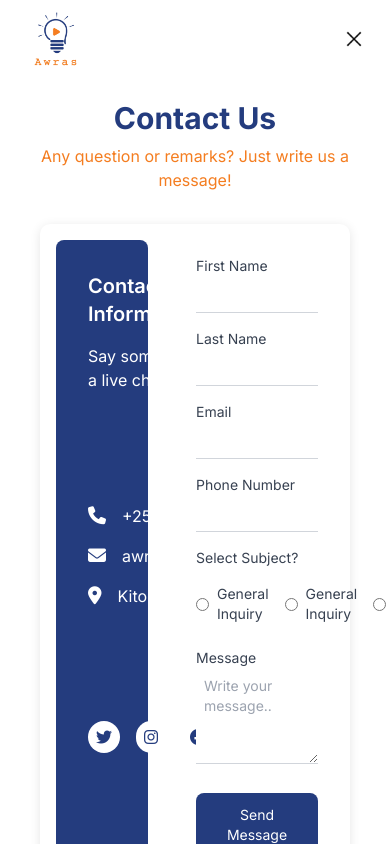
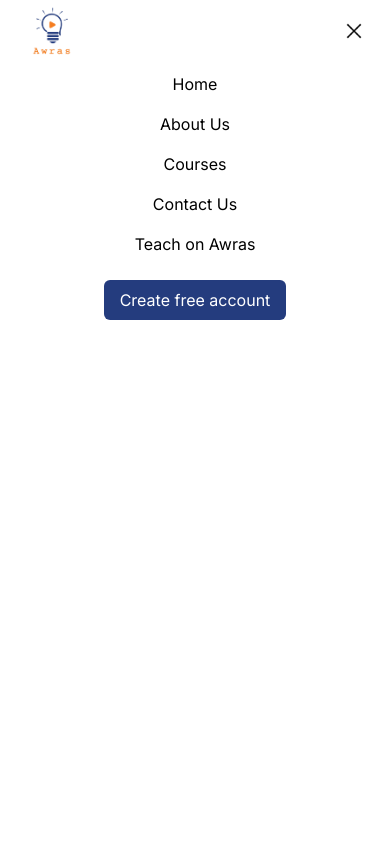
Before and after one commit to Lozaashenafi/awras, a React (Vite) app in the folder client/: page /contact in a window 390 px wide. Both pictures are taken after a click on the button 354 px from the left and 39 px from the top of the page. Shown: the top 844 px of the page. Built offline with nearby package versions, Linux system fonts and the light colour scheme.

Commit message:
some responsivness

```diff
--- a/client/src/components/AboutUs/About.jsx
+++ b/client/src/components/AboutUs/About.jsx
@@ -8,12 +8,14 @@ function About() {
       <div className="container mx-auto flex flex-col lg:flex-row items-center gap-8">
         {/* Left Content */}
         <div className="lg:w-1/2 text-center lg:text-left">
-          <h2 className="text-3xl font-bold text-primaryBlue mb-4">About Us</h2>
-          <h3 className="text-4xl  font-bold text-primaryBlue lineSpace">
+          <h2 className=" text-1xl md:text-3xl font-bold text-primaryBlue mb-4">
+            About Us
+          </h2>
+          <h3 className="text-2xl md:text-4xl  font-bold text-primaryBlue lineSpace">
             <span className="text-orange">Awras </span>
             Unlocking Opportunities And Gateway To Quality Learning
           </h3>
-          <p className="text-gray-600 mt-4">
+          <p className="text-text mt-4 text-sm md:text-base">
             Awras is your gateway to practical e-learning that opens doors to
             new opportunities. Launched in 2024, Awras offers high-quality
             courses designed to boost your skills and prepare you for a
@@ -28,7 +30,7 @@ function About() {
 
         {/* Right Content */}
         <div className="lg:w-1/2 ">
-          <div className=" bg-lightBlue rounded-lg overflow-hidden w-2/3 mx-auto relative">
+          <div className=" bg-lightBlue rounded-lg overflow-hidden w-5/6 md:w-2/3 mx-auto relative">
             <img
               src={about1}
               alt="Video call"
--- a/client/src/components/AboutUs/Benefits.jsx
+++ b/client/src/components/AboutUs/Benefits.jsx
@@ -6,8 +6,9 @@ const Benefits = () => {
       <div className="container mx-auto px-6 text-center">
         {/* Header Section */}
         <h3 className="text-orange font-semibold text-lg">Our Benefits</h3>
-        <h2 className="text-3xl font-bold text-dark mt-2">
-          By Joining Awras Platform, One <br /> Can Avail a Lot Of Benefits.
+        <h2 className="text-2xl md:text-3xl font-bold text-dark mt-2 lineSpace">
+          By Joining Awras Platform, One <br className="hidden md:block" /> Can
+          Avail a Lot Of Benefits.
         </h2>
 
         {/* Benefits Grid */}
@@ -27,9 +28,13 @@ const Benefits = () => {
               </div>
 
               {/* Title */}
-              <h4 className="font-bold text-xl text-dark">{benefit.title}</h4>
+              <h4 className="font-bold text-base md:text-xl text-dark">
+                {benefit.title}
+              </h4>
               {/* Description */}
-              <p className="text-text mt-2">{benefit.description}</p>
+              <p className="text-text text-sm md:text-base mt-2">
+                {benefit.description}
+              </p>
             </div>
           ))}
         </div>
--- a/client/src/components/Root/Header.jsx
+++ b/client/src/components/Root/Header.jsx
@@ -15,20 +15,20 @@ function Header() {
   };
 
   const handleLanguageChange = (event) => {
-    i18n.changeLanguage(event.target.value); // Change language
+    i18n.changeLanguage(event.target.value);
   };
 
   return (
     <>
-      <nav className="navStick flex items-center justify-between px-6 py-2 w-full bg-white">
+      <nav className="navStick flex items-center justify-between px-6 py-1  w-full bg-white fixed top-0 z-50 md:py-2">
         <NavLink to={"/"}>
-          <img className="w-16" src={logo} alt="Logo" />
+          <img className="w-14 md:w-16" src={logo} alt="Logo" />
         </NavLink>
 
         <div className="relative flex-grow max-w-sm hidden md:flex">
           <input
             type="text"
-            placeholder={t("searchPlaceholder")} // Translated placeholder
+            placeholder={t("searchPlaceholder")}
             className="w-full border rounded-md pl-10 pr-4 py-2 text-sm focus:outline-none"
           />
           <img
@@ -116,6 +116,51 @@ function Header() {
           </button>
         </div>
       </nav>
+
+      {isMenuOpen && (
+        <div className="fixed top-0 left-0 w-full h-full bg-white z-40 flex flex-col items-center p-6 lg:hidden overflow-y-auto shadow-md">
+          <button
+            onClick={toggleMenu}
+            className="self-end focus:outline-none mb-4"
+          >
+            <img src={closeIcon} alt="Close Menu" className="w-6 h-6" />
+          </button>
+          <NavLink to="/" className="text-black py-2" onClick={toggleMenu}>
+            {t("home")}
+          </NavLink>
+          <NavLink to="/about" className="text-black py-2" onClick={toggleMenu}>
+            {t("aboutUs")}
+          </NavLink>
+          <NavLink
+            to="/courses"
+            className="text-black py-2"
+            onClick={toggleMenu}
+          >
+            {t("courses")}
+          </NavLink>
+          <NavLink
+            to="/contact"
+            className="text-black py-2"
+            onClick={toggleMenu}
+          >
+            {t("contactUs")}
+          </NavLink>
+          <NavLink
+            to="/teachers"
+            className="text-black py-2"
+            onClick={toggleMenu}
+          >
+            {t("teachOnAwras")}
+          </NavLink>
+          <NavLink
+            to="/signup"
+            className="bg-primaryBlue text-white py-2 px-4 rounded-md mt-4"
+            onClick={toggleMenu}
+          >
+            {t("createAccount")}
+          </NavLink>
+        </div>
+      )}
     </>
   );
 }
--- a/client/src/index.css
+++ b/client/src/index.css
@@ -16,6 +16,6 @@ body {
 }
 @layer utilities {
   .section-container {
-    @apply py-16 px-4 sm:py-12 sm:px-6 md:py-14 md:px-8 lg:py-16 lg:px-12 xl:py-20 xl:px-20  mx-auto;
+    @apply py-5 px-5 sm:py-12 sm:px-6 md:py-14 md:px-8 lg:py-16 lg:px-12 xl:py-20 xl:px-20  mx-auto;
   }
 }
--- a/client/src/pages/AboutUs/AboutUs.css
+++ b/client/src/pages/AboutUs/AboutUs.css
@@ -1,3 +1,9 @@
 .lineSpace {
   line-height: 1.5;
 }
+/* Styles for mobile screens (max-width: 768px) */
+@media (max-width: 768px) {
+  .lineSpace {
+    line-height: 1.2;
+  }
+}
--- a/client/src/pages/contactUs/ContactUs.jsx
+++ b/client/src/pages/contactUs/ContactUs.jsx
@@ -3,52 +3,24 @@ import "@fortawesome/fontawesome-free/css/all.min.css"; // Import FontAwesome
 
 const ContactUs = () => {
   return (
-    <section className="section-container bg-white py-12 mt-9">
-      <div className="container mx-auto px-6">
+    <section className="section-container bg-white py-8 mt-9">
+      <div className="container mx-auto px-4 sm:px-6 lg:px-8">
         {/* Title */}
-        <div className="text-center mb-8">
-          <h2 className="text-3xl font-bold text-primaryBlue">Contact Us</h2>
-          <p className="text-orange mt-2">
+        <div className="text-center mb-6">
+          <h2 className="text-2xl md:text-3xl font-bold text-primaryBlue">
+            Contact Us
+          </h2>
+          <p className="text-orange mt-2 text-sm md:text-base">
             Any question or remarks? Just write us a message!
           </p>
         </div>
+
         {/* Contact Section */}
-        <div className="bg-white cardBorder rounded-lg grid grid-cols-5">
-          {/* Left Side - Contact Information */}
-          <div className="bg-primaryBlue text-white p-8 rounded-lg m-4 col-span-2 grid justify-between">
-            <div>
-              <h3 className="text-xl font-semibold mb-4">
-                Contact Information
-              </h3>
-              <p className="mb-6">Say something to start a live chat!</p>
-            </div>
-
-            <ul className="space-y-4">
-              <li className="flex items-center">
-                <i className="fas fa-phone text-lg mr-4"></i>
-                <span>+25192 3456 789</span>
-              </li>
-              <li className="flex items-center">
-                <i className="fas fa-envelope text-lg mr-4"></i>
-                <span>awras@gmail.com</span>
-              </li>
-              <li className="flex items-center">
-                <i className="fas fa-map-marker-alt text-lg mr-4"></i>
-                <span>Kito Furdis</span>
-              </li>
-            </ul>
-            {/* Social Media Icons */}
-            <div className="mt-6 flex space-x-4 h-8">
-              <i className="fab fa-twitter bg-white text-primaryBlue p-2 rounded-full"></i>
-              <i className="fab fa-instagram bg-white text-primaryBlue p-2 rounded-full"></i>
-              <i className="fab fa-facebook bg-white text-primaryBlue p-2 rounded-full"></i>
-            </div>
-          </div>
-
-          {/* Right Side - Form */}
-          <div className="p-8 col-span-3">
+        <div className="bg-white cardBorder rounded-lg grid grid-cols-1 lg:grid-cols-5 gap-6">
+          {/* Form - Top on Mobile */}
+          <div className="p-6 col-span-1 lg:col-span-3 order-1 lg:order-none">
             <form className="text-sm">
-              <div className="grid grid-cols-1 md:grid-cols-2 gap-4 ">
+              <div className="grid grid-cols-1 md:grid-cols-2 gap-4">
                 <div>
                   <label className="block text-gray-700">First Name</label>
                   <input
@@ -82,9 +54,9 @@ const ContactUs = () => {
                 <label className="block text-gray-700 mb-4">
                   Select Subject?
                 </label>
-                <div className="flex items-center space-x-4">
+                <div className="flex flex-wrap items-center space-x-4">
                   {[...Array(4)].map((_, i) => (
-                    <label key={i} className="inline-flex items-center">
+                    <label key={i} className="inline-flex items-center mb-2">
                       <input
                         type="radio"
                         name="subject"
@@ -98,10 +70,10 @@ const ContactUs = () => {
                 </div>
               </div>
               <div className="mt-6">
-                <label className="block text-gray-700 ">Message</label>
+                <label className="block text-gray-700">Message</label>
                 <textarea
                   className="w-full border-b border-gray-300 focus:border-primaryBlue focus:outline-none p-2 h-24"
-                  placeholder="Write your message.."
+                  placeholder="Write your message..."
                 ></textarea>
               </div>
               <div className="mt-6 text-right">
@@ -114,6 +86,40 @@ const ContactUs = () => {
               </div>
             </form>
           </div>
+
+          {/* Contact Information - Bottom on Mobile */}
+          <div className="bg-primaryBlue text-white p-6 rounded-lg col-span-1 lg:col-span-2 order-2 lg:order-none flex flex-col justify-between">
+            <div>
+              <h3 className="text-lg md:text-xl font-semibold mb-4">
+                Contact Information
+              </h3>
+              <p className="text-sm md:text-base mb-6">
+                Say something to start a live chat!
+              </p>
+            </div>
+
+            <ul className="space-y-4 text-sm md:text-base">
+              <li className="flex items-center">
+                <i className="fas fa-phone text-lg mr-3"></i>
+                <span>+25192 3456 789</span>
+              </li>
+              <li className="flex items-center">
+                <i className="fas fa-envelope text-lg mr-3"></i>
+                <span>awras@gmail.com</span>
+              </li>
+              <li className="flex items-center">
+                <i className="fas fa-map-marker-alt text-lg mr-3"></i>
+                <span>Kito Furdis</span>
+              </li>
+            </ul>
+
+            {/* Social Media Icons */}
+            <div className="mt-6 flex space-x-3">
+              <i className="fab fa-twitter bg-white text-primaryBlue p-2 rounded-full"></i>
+              <i className="fab fa-instagram bg-white text-primaryBlue p-2 rounded-full"></i>
+              <i className="fab fa-facebook bg-white text-primaryBlue p-2 rounded-full"></i>
+            </div>
+          </div>
         </div>
       </div>
     </section>
--- a/client/src/pages/home/Home.css
+++ b/client/src/pages/home/Home.css
@@ -45,3 +45,11 @@
 .leftAlign {
   text-align: left; /* Align text to the left */
 }
+/* Styles for mobile screens (max-width: 768px) */
+@media (max-width: 768px) {
+  .fontFam {
+    font-family: "Inter", serif;
+    line-height: 24px;
+    font-size: 22px;
+  }
+}
```
Also changed, not shown: client/src/components/AboutUs/Features.jsx (+4 -4 lines), client/src/components/Root/Footer.jsx (+4 -4 lines), client/src/components/Root/Hero.jsx (+4 -18 lines).
